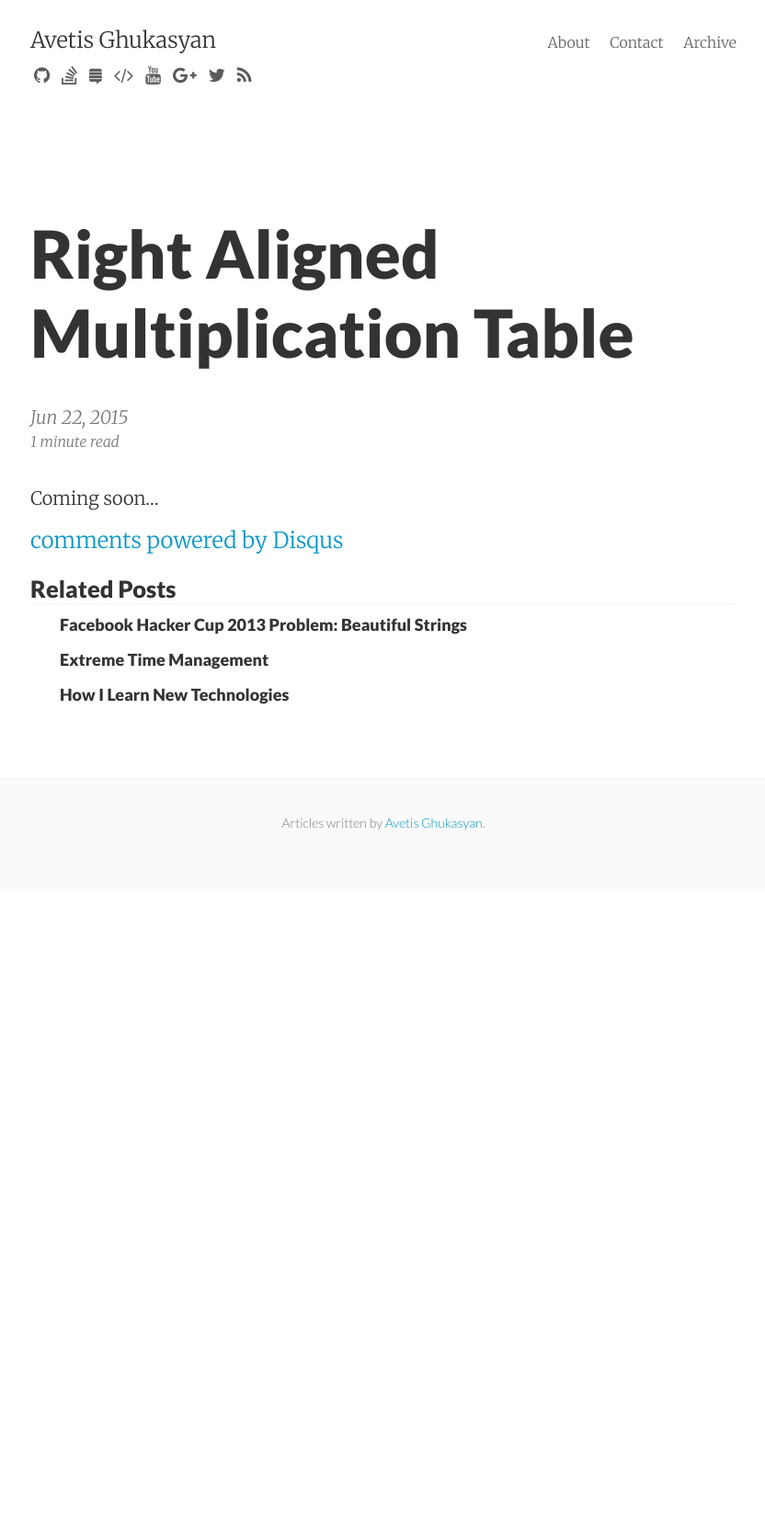
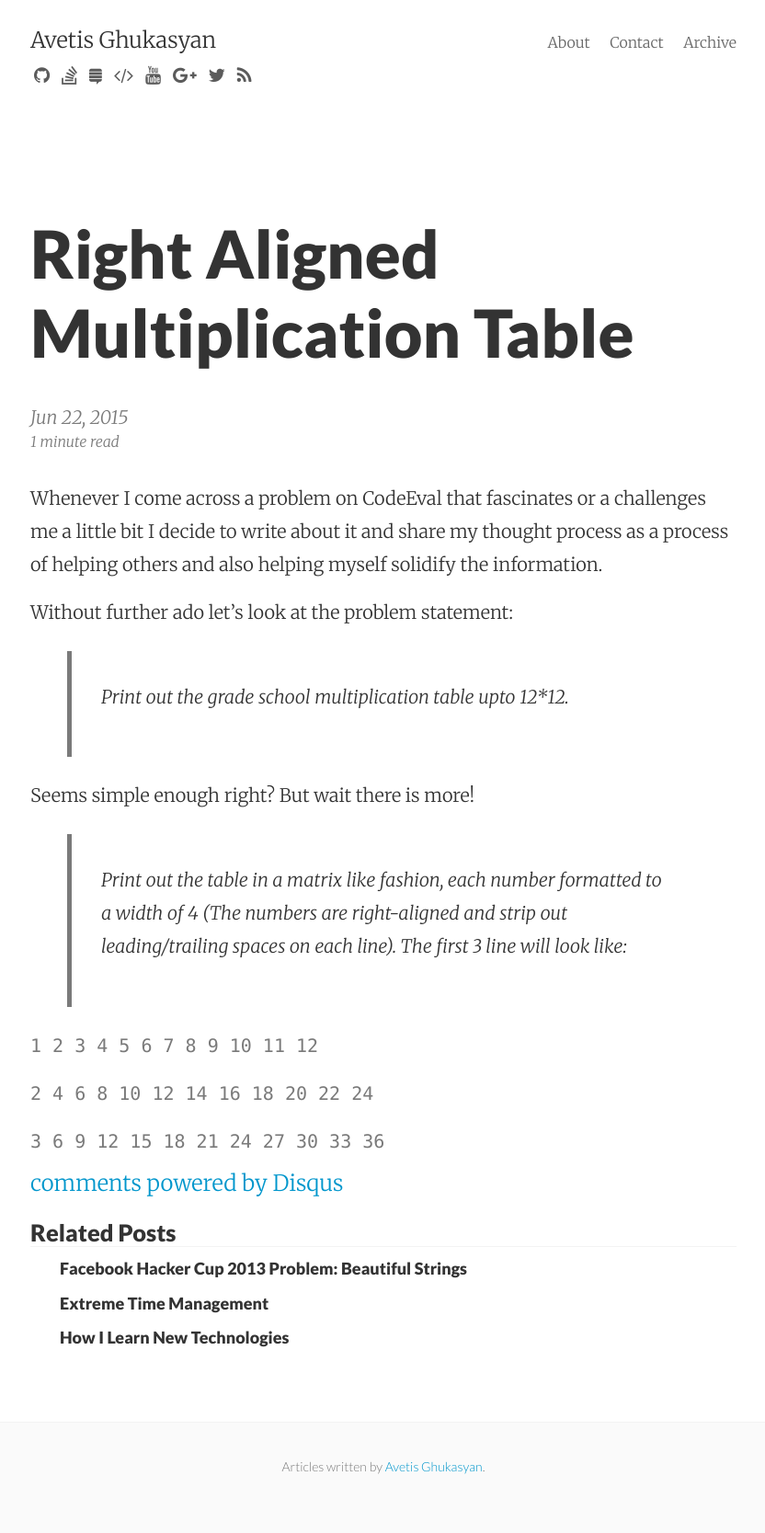
Before and after one commit to JungMinu/AvetisG.github.io, a Jekyll site: the page built from _posts/2015-06-22-right-aligned-multiplication-table.md, in a window 1280 px wide. Shown: the whole page at 92% size, without its empty margins (223-1055 px from the left). Built offline with Jekyll 4.4.1, drawn with Linux system fonts in a browser that asks for light colours; nearby versions of some CDN libraries; Markdown is read by kramdown in place of the engine named in the settings; comment, search, counter and statistics services are not loaded; before the commit the page ends 967 px from its top, so only the background shows below that.

Commit message:
Update 2015-06-22-right-aligned-multiplication-table.md

```diff
--- a/_posts/2015-06-22-right-aligned-multiplication-table.md
+++ b/_posts/2015-06-22-right-aligned-multiplication-table.md
@@ -3,4 +3,18 @@ layout: post
 title: "Right Aligned Multiplication Table"
 ---
 
-Coming soon...
+Whenever I come across a problem on CodeEval that fascinates or a challenges me a little bit I decide to write about it and share my thought process as a process of helping others and also helping myself solidify the information.
+
+Without further ado let's look at the problem statement:
+
+> Print out the grade school multiplication table upto 12*12.
+
+Seems simple enough right? But wait there is more!
+
+> Print out the table in a matrix like fashion, each number formatted to a width of 4 (The numbers are right-aligned and strip out leading/trailing spaces on each line). The first 3 line will look like:
+
+`1   2   3   4   5   6   7   8   9  10  11  12`
+
+`2   4   6   8  10  12  14  16  18  20  22  24`
+
+`3   6   9  12  15  18  21  24  27  30  33  36`
```
